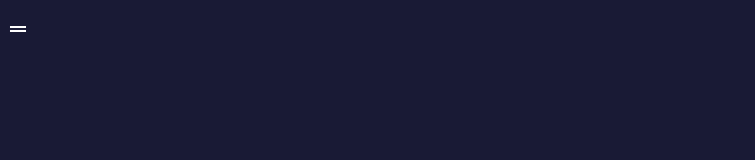
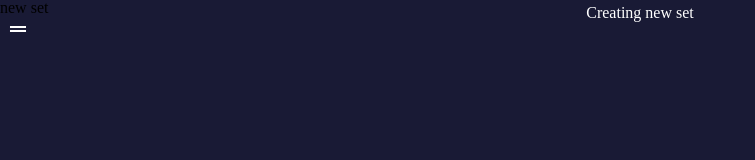
Before and after one commit to Muloversic/easy-learn-React-, a React (Create React App) app: page /new-set in a window 1280 px wide. Before the commit this address had no page. Shown: the top 160 px of the page, without its empty margins (0-755 px from the left). Built offline with nearby package versions, Linux system fonts and the light colour scheme.

Commit message:
added data for new create-set page

```diff
--- a/src/App.js
+++ b/src/App.js
@@ -3,6 +3,7 @@ import "./scss/index.scss";
 import Header from "./components/Header";
 import Settings from "./components/Settings";
 import Sets from "./components/Sets";
+import NewSet from "./components/NewSet";
 function App() {
   const subLinks = [
     {
@@ -38,9 +39,13 @@ function App() {
         },
         sets: {
           subValue: "Add new set +",
+          href:'/new-set'
         },
         profile: {
           subValue: "profile",
+        },
+        ['new-set']: {
+          subValue: "Creating new set",
         },
       },
     },
@@ -54,6 +59,7 @@ function App() {
           <Route path="/" />
           <Route path="/settings" element={<Settings />} />
           <Route path="/sets" element={<Sets />} />
+          <Route path="/new-set" element={<NewSet />} />
         </Routes>
       </Router>
     </div>
--- a/src/components/Header.js
+++ b/src/components/Header.js
@@ -25,6 +25,7 @@ export default function Header({ links, subLinks }) {
       for (let subItem in link.value) {
         if (subItem === page) {
           title = link.value[subItem].subValue;
+          href = link.value[subItem].href;
         }
       }
     }
--- /dev/null
+++ b/src/components/NewSet.js
@@ -0,0 +1,5 @@
+export default function NewSet(props){
+    return(
+        <div>new set</div>
+    )
+}
```
